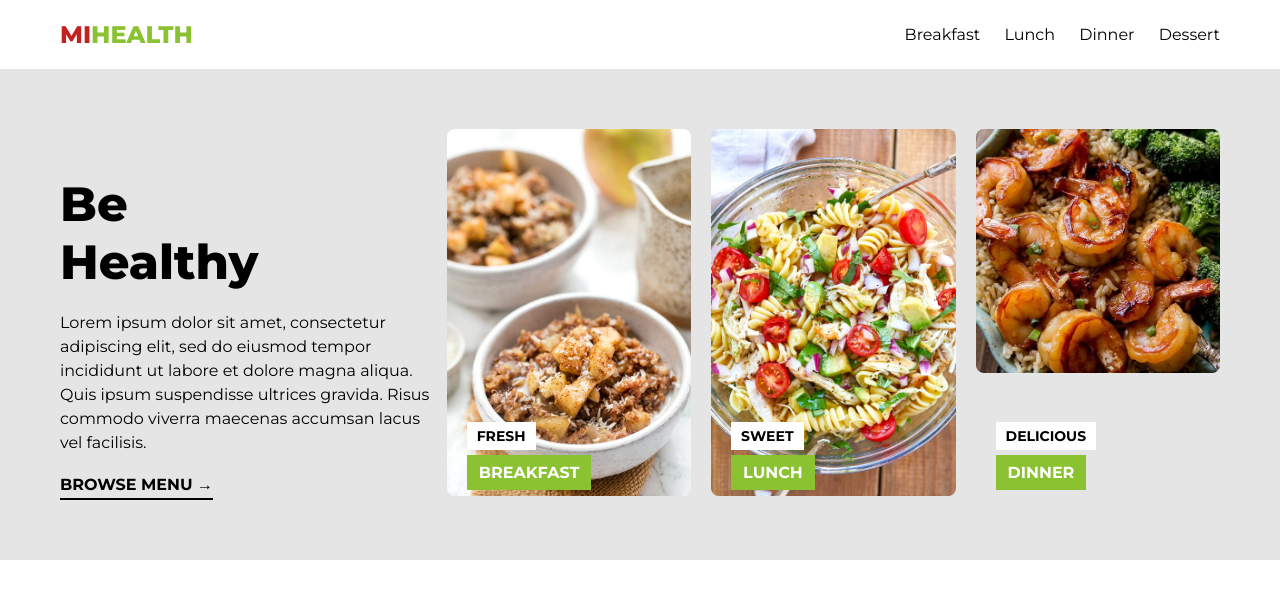
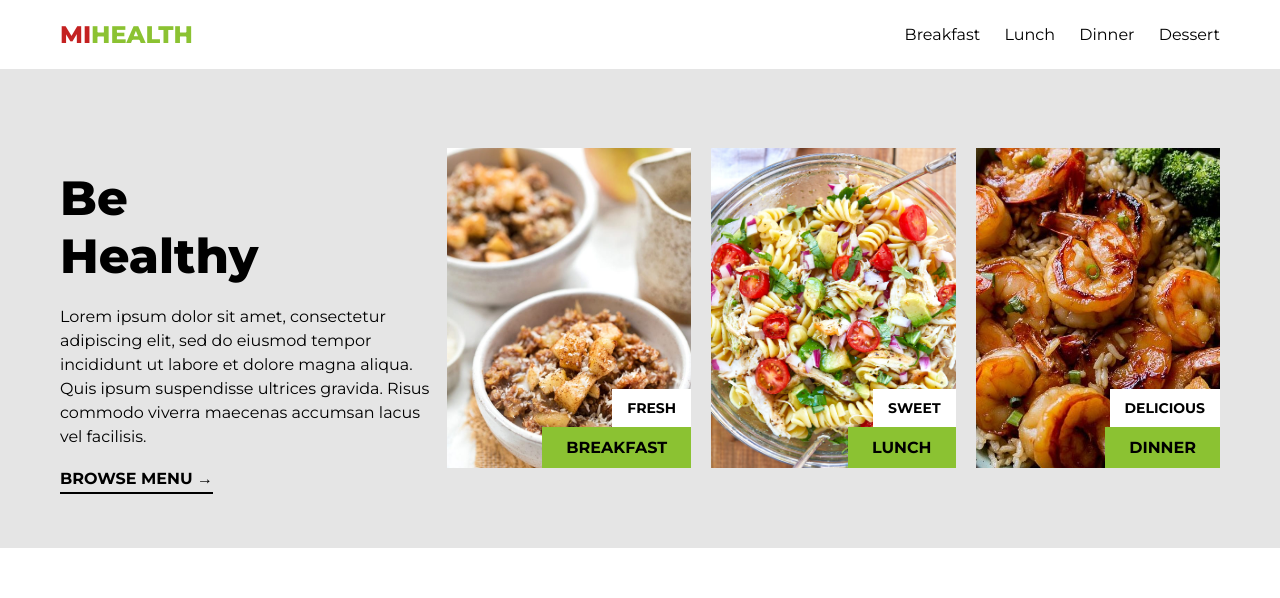
Before and after one commit to LimeFreezy98/MiHealth, a plain HTML site: page index.html in a window 1280 px wide. Drawn offline with Linux system fonts and the light colour scheme.

Commit message:
fix css folder

```diff
--- a/styles.css
+++ b/styles.css
@@ -84,34 +84,35 @@ body {
     overflow: hidden;
     flex: 1;
     max-width: 250px;
+    height: 320px;
    }
 
    /* imagecard  */
    .imageCard img{
    width: 100%;
-   height: auto;
-   border-radius: 8px;
+   height: 100%;
+   border-radius: 0px;
    object-fit: cover;
    }
 
    /* imagecard formate */
    .imageCard span{
     position: absolute;
-    bottom: 50px;
-    left: 20px;
+    bottom: 41px;
+    right: 0px;
     background-color: #fff;
-    padding: 5px 10px;
+    padding: 10px 15px;
     font-size: 14px;
     font-weight: 700;
    }
 
    .imageCard h3{
     position: absolute;
-    bottom: 10px;
-    left: 20px;
+    bottom: 0px;
+    right: 0px;
     background-color: #8bc232;
-    padding: 8px 12px;
-    color: #fff;
+    padding: 11px 24px;
+    color: black;
     font-size: 16px;
     font-weight: 700;
     margin: 0
```
